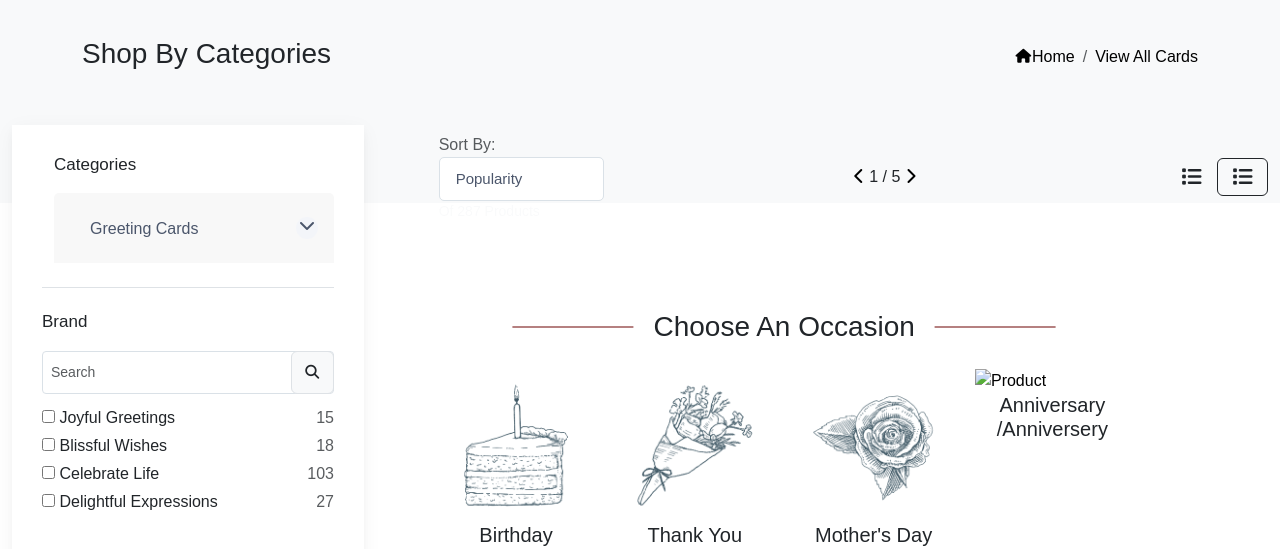
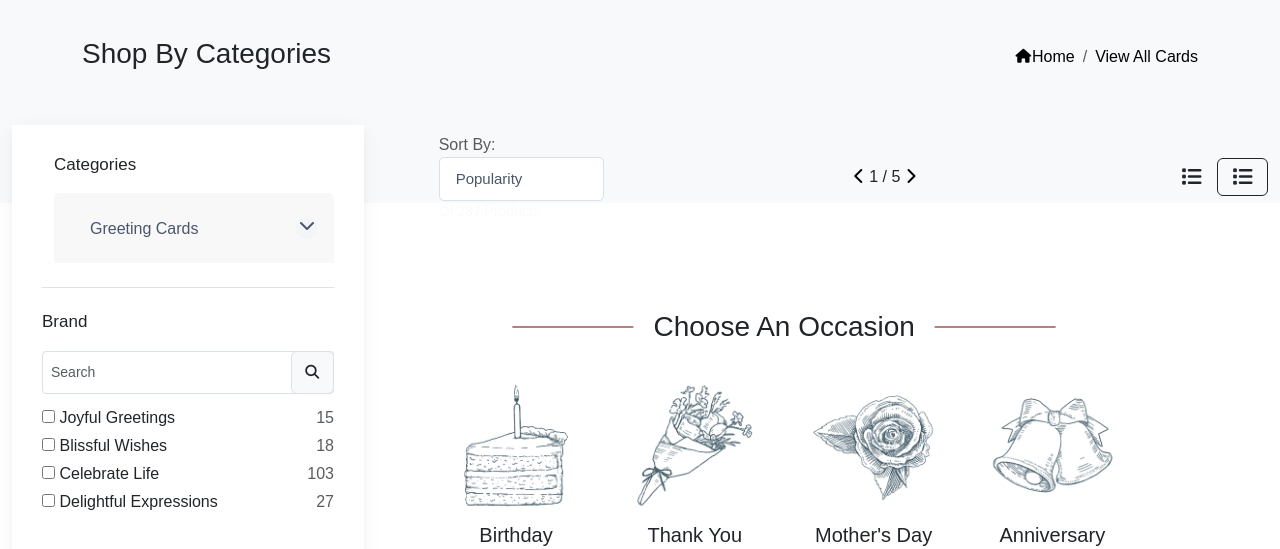
Before and after one commit to Muhammad-Faizan02/RedCards, a plain HTML site: page categories.html in a window 1280 px wide. Shown: the part 200-749 px from the top of the page. Drawn offline with nearby package versions, Linux system fonts and the light colour scheme; a script that the page names is missing; files whose address does not match are found by name; a web font is replaced by a local one.

Commit message:
Add files via upload

```diff
--- a/categories.html
+++ b/categories.html
@@ -432,7 +432,7 @@
           <div class="product">
             <a href="./Anniversary.html">
               <div class="product-picture4">
-                <img src="assets/img//JL_Icons-Anniversary.png" alt="Product" class="img-fluid">
+                <img src="assets/img/JL_Icons-Wedding.png" alt="Product" class="img-fluid">
               </div>
             </a>
           </div>
```
